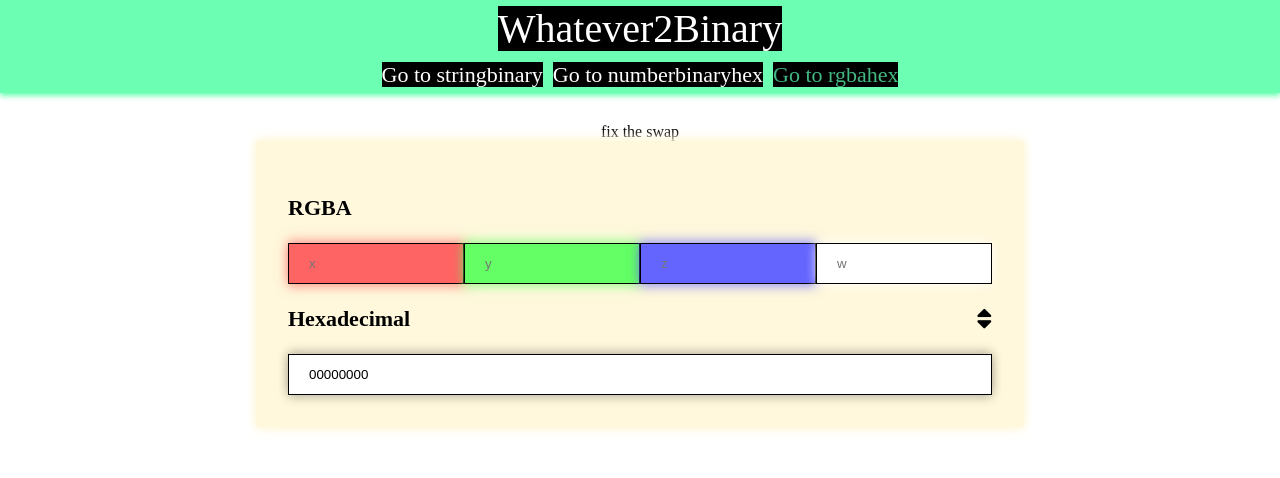
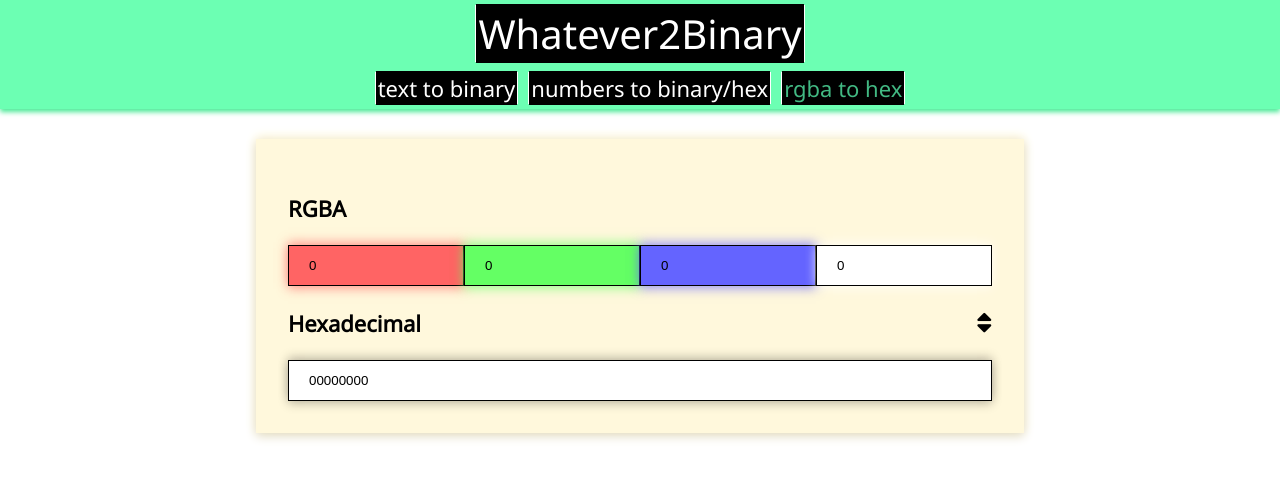
Before and after one commit to Stolkerve/Whatever2Binary, a Vue app: page /rgbahex in a window 1280 px wide. Shown: the top 478 px of the page. Built offline with nearby package versions, Linux system fonts and the light colour scheme.

Commit message:
Last commit. For now.

```diff
--- a/public/index.html
+++ b/public/index.html
@@ -6,6 +6,8 @@
     <meta name="viewport" content="width=device-width,initial-scale=1.0">
     <link rel="stylesheet" href="https://cdnjs.cloudflare.com/ajax/libs/font-awesome/5.15.3/css/all.min.css" integrity="sha512-iBBXm8fW90+nuLcSKlbmrPcLa0OT92xO1BIsZ+ywDWZCvqsWgccV3gFoRBv0z+8dLJgyAHIhR35VZc2oM/gI1w==" crossorigin="anonymous" referrerpolicy="no-referrer" />
     <title><%= htmlWebpackPlugin.options.title %></title>
+    <link rel="preconnect" href="https://fonts.gstatic.com">
+    <link href="https://fonts.googleapis.com/css2?family=Noto+Sans&display=swap" rel="stylesheet">
   </head>
   <body>
     <noscript>
--- a/src/App.vue
+++ b/src/App.vue
@@ -27,6 +27,7 @@ export default class App extends Vue{
 }
 body {
   margin: 0px;
+  font-family: 'Noto Sans', sans-serif;
 }
 
 
--- a/src/assets/css/global.css
+++ b/src/assets/css/global.css
@@ -11,7 +11,7 @@
   width: 55%;
   background-color: cornsilk;
   padding:2.5%;
-  box-shadow: 0 3px 10px 0 cornsilk, 0 -3px 10px 0 cornsilk
+  box-shadow: 0 3px 10px 0 rgb(225, 218, 193), 0 -3px 10px 0 cornsilk
 }
 
 .fa-sort{
--- a/src/components/ConvertFormComponent.vue
+++ b/src/components/ConvertFormComponent.vue
@@ -1,29 +1,30 @@
 <template>
 	<div class = "conteiner">
-		fix the swap
 		<template v-if="!swap">
 			<p>{{inputText}}</p>
 			<textarea
 				v-on:keyup="filter1"
+				v-model="input"
 				:placeholder="inputPlaceHolder"
 			/>
 			<div style="display: flex; align-items: center; justify-content: space-between;">
 				<p>{{outputText}}</p>
 				<span v-on:click.prevent="swapForm"><i class="fa fa-sort"></i></span>
 			</div>
-			<textarea class = "output" readonly :placeholder="outputPlaceHolder" :value="converterFunc1(this.input)"/>
+			<textarea class = "output" readonly :placeholder="outputPlaceHolder" :value="this.output = converterFunc1(this.input)"/>
 		</template>
 		<template v-else>
 			<p>{{outputText}}</p>
 			<textarea
 				v-on:keyup="filter2"
+				v-model="output"
 				autofocus
 				:placeholder="outputPlaceHolder"/>
 			<div style="display: flex; align-items: center; justify-content: space-between;">
 				<p>{{inputText}}</p>
 				<span v-on:click.prevent="swapForm"><i class="fa fa-sort"></i></span>
 			</div>
-			<textarea class = "output" readonly :placeholder="inputPlaceHolder" :value="converterFunc2(this.input)"/>
+			<textarea class = "output" readonly :placeholder="inputPlaceHolder" :value="this.input = converterFunc2(this.output)"/>
 		</template>
 	</div>
 </template>
@@ -57,7 +58,7 @@ export default class ConvertFormComponent extends Vue {
 		if(this.inputFilterRegex2 != undefined){
 			e.target.value = e.target.value.replace(this.inputFilterRegex2, "");
 		}
-		this.input = e.target.value
+		this.output = e.target.value
 	}
 
 	swapForm(){
--- a/src/components/HeaderComponent.vue
+++ b/src/components/HeaderComponent.vue
@@ -5,13 +5,13 @@
 			</div>
 			<div class="nav-bar">
 				<div>
-				<router-link to="/stringbinary">Go to stringbinary</router-link>
+				<router-link to="/stringbinary">text to binary</router-link>
 				</div>
 				<div>
-				<router-link to="/numberbinaryhex">Go to numberbinaryhex</router-link>
+				<router-link to="/numberbinaryhex">numbers to binary/hex</router-link>
 				</div>
 				<div>
-				<router-link to="/rgbahex">Go to rgbahex</router-link>
+				<router-link to="/rgbahex">rgba to hex</router-link>
 				</div>
 			</div>
   	</div>
@@ -26,15 +26,21 @@
 	background-color:rgb(108, 255, 179);
 	height: auto;
 	flex-direction: column;
-	box-shadow: 0 3px 5px 0 rgba(108, 255, 179, 1);
+	box-shadow: 0 3px 5px 0 rgb(73, 233, 150);
 	margin-bottom: 30px;
 }
 
 .header-title {
   /*background-color:rgb(108, 255, 179);*/
 	font-size: 40px;
-	padding-top: 5px;
-	padding-bottom: 5px;
+	margin-top: 5px;
+	margin-bottom: 5px;
+	border: solid 1px white;
+}
+
+.header-title a{
+	padding: 2px;
+	word-wrap: break-word;
 }
 /*background: linear-gradient(to bottom right,#024,#402);*/
 
@@ -47,10 +53,12 @@
 
 .nav-bar div{
 	margin: 5px;
+	border: solid 1px white;
 }
 
 .nav-bar a{
 	width: 100%;
+	padding: 2px;
 }
 
 a {
--- a/src/views/HomeView.vue
+++ b/src/views/HomeView.vue
@@ -1,6 +1,11 @@
 <template>
-  <div>
-    This page do stuff :D
+  <div class = "forms-conteiner">
+    <div class="forms-background-conteiner">
+      <p>
+      This page is intended to convert text to binary, numbers to binary and hex and rgba to hex and vice versa.
+      <br/>
+      </p>
+    </div>
   </div>
 </template>
 
--- a/src/views/NumberBinaryHexView.vue
+++ b/src/views/NumberBinaryHexView.vue
@@ -53,6 +53,7 @@ import ConvertFormComponent from "@/components/ConvertFormComponent.vue"
 export default class NumberBinaryHexView extends Vue {
 
 	binaryToNumber(src:string): string {
+		/*
 		var buffer = "";
 		var numOfChars = src.length / 8;
 		for(let i = numOfChars; i > 0; i--)
@@ -64,10 +65,12 @@ export default class NumberBinaryHexView extends Vue {
 	    }
 			buffer += String.fromCharCode(parseInt(char.split("").join(""), 2));
 		}
-		return buffer;
+		*/
+		return parseInt(src.split('').join(''), 2 ).toString();
 	}
 
 	stringToNumber(src:string): string {
+		/*
 		var buffer = "";
 	  for(let i = 0; i < src.length; i++)
 	  {
@@ -77,10 +80,13 @@ export default class NumberBinaryHexView extends Vue {
 	      }
 	  }
 	  return buffer.split("").reverse().join("");
+		*/
+		return Number(src).toString(2);
 	}
 
 	numberToHex(src:string): string {
-  	return src != "" ? Number(src).toString(16).toUpperCase() : "";
+		var hex = Number(src).toString(16).toUpperCase();
+  	return src == "" ? "" : hex == "NAN" ? "" : hex;
 	}
 
 	hexToNumber(src:string): string {
--- a/src/views/RGBAHexView.vue
+++ b/src/views/RGBAHexView.vue
@@ -1,61 +1,36 @@
 <template>
   <div class="forms-conteiner">
-    fix the swap
     <div class = "forms-background-conteiner">
     <template v-if="!swap">
       <div style = "width: 100%;">
         <p>RGBA</p>
       </div>
-      <!--
-      <RGBAComponent
-        :inputText="'RGBA'"
-        :outputText="'Hexadecimal'"
-        :placeHolderX="'R'"
-        :placeHolderY="'G'"
-        :placeHolderZ="'B'"
-        :placeHolderW="'A'"
-        :setVecParent="getVecToChild"
-        :setReadonly="false"
-      />
-      -->
       <div class = "rgba-conteiner">
-        <input class="x" name="x" type="text" v-on:keyup="filterInputVec" :placeholder="'x'" :maxlength="!isNormalize ? 3 : 10"/>
-        <input class="y" name="y" type="text" v-on:keyup="filterInputVec" :placeholder="'y'" :maxlength="!isNormalize ? 3 : 10"/>
-        <input class="z" name="z" type="text" v-on:keyup="filterInputVec" :placeholder="'z'" :maxlength="!isNormalize ? 3 : 10"/>
-        <input class="w" name="w" type="text" v-on:keyup="filterInputVec" :placeholder="'w'" :maxlength="!isNormalize ? 3 : 10"/>
+        <input class="x" name="x" :value="this.vector.x" type="text" v-on:keyup="filterInputVec" :placeholder="'x'" :maxlength="!isNormalize ? 3 : 10"/>
+        <input class="y" name="y" :value="this.vector.y" type="text" v-on:keyup="filterInputVec" :placeholder="'y'" :maxlength="!isNormalize ? 3 : 10"/>
+        <input class="z" name="z" :value="this.vector.z" type="text" v-on:keyup="filterInputVec" :placeholder="'z'" :maxlength="!isNormalize ? 3 : 10"/>
+        <input class="w" name="w" :value="this.vector.w" type="text" v-on:keyup="filterInputVec" :placeholder="'w'" :maxlength="!isNormalize ? 3 : 10"/>
       </div>
       <div style="display: flex; width: 100%; align-items: center; justify-content: space-between;">
         <p>Hexadecimal</p>
         <span v-on:click.prevent="swapForm"><i class="fa fa-sort"></i></span>
       </div>
-      <input class = "form-input-text" v-on:keyup="filterInput" readonly maxlength="8" type="text" placeholder="F237A" :value="vec4ToHex()"/>
+      <input class = "form-input-text" readonly maxlength="8" type="text" placeholder="F237A" :value="vec4ToHex()"/>
     </template>
     <template v-else>
       <div style = "width: 100%;">
         <p>Hexadecimal</p>
       </div>
-      <input class = "form-input-text" type="text" v-on:keyup="filterInput" maxlength="8" placeholder="F237A"/>
+      <input class = "form-input-text" type="text" :value="inputHex" :v-model="inputHex" v-on:keyup="filterInput" maxlength="8" placeholder="F237A"/>
       <div style="display: flex; width: 100%; align-items: center; justify-content: space-between;">
         <p>RGBA</p>
         <span v-on:click.prevent="swapForm"><i class="fa fa-sort"></i></span>
       </div>
-      <!--
-      <RGBAComponent
-        :inputText="'RGBA'"
-        :outputText="'Hexadecimal'"
-        :placeHolderX="'R'"
-        :placeHolderY="'G'"
-        :placeHolderZ="'B'"
-        :placeHolderW="'A'"
-        :getVecParent="setVecToChild"
-        :setReadonly="true"
-      />
-      -->
       <div class = "rgba-conteiner">
-        <input class="x" readonly :value="vector.x" type="text" :placeholder="'x'" :maxlength="!isNormalize ? 3 : 10"/>
-        <input class="y" readonly :value="vector.y" type="text" :placeholder="'y'" :maxlength="!isNormalize ? 3 : 10"/>
-        <input class="z" readonly :value="vector.z" type="text" :placeholder="'z'" :maxlength="!isNormalize ? 3 : 10"/>
-        <input class="w" readonly :value="vector.w" type="text" :placeholder="'w'" :maxlength="!isNormalize ? 3 : 10"/>
+        <input class="x" :value="this.vector.x" readonly type="text" :placeholder="'x'" :maxlength="!isNormalize ? 3 : 10"/>
+        <input class="y" :value="this.vector.y" readonly type="text" :placeholder="'y'" :maxlength="!isNormalize ? 3 : 10"/>
+        <input class="z" :value="this.vector.z" readonly type="text" :placeholder="'z'" :maxlength="!isNormalize ? 3 : 10"/>
+        <input class="w" :value="this.vector.w" readonly type="text" :placeholder="'w'" :maxlength="!isNormalize ? 3 : 10"/>
       </div>
     </template>
     </div>
@@ -70,9 +45,8 @@ import {Vec4} from "@/models/vectors"
 @Component
 export default class RGBAHexView extends Vue {
   private vector:Vec4 = {x:0, y:0, z:0, w:0};
+  private inputHex = "";
   private swap = false;
-  private inputHex!:string;
-  //private inputVec:Vec4 = {x:0, y:0, z:0, w:0};
   private isNormalize = false;
 
 
@@ -124,7 +98,9 @@ export default class RGBAHexView extends Vue {
       w === "0" ? "00" : w.length < 2 ? "0" + w : w,
     ]
 
-    return hex.join("");
+    this.inputHex = hex.join("");
+
+    return this.inputHex;
   }
 
   hexToVec4() {
@@ -133,6 +109,7 @@ export default class RGBAHexView extends Vue {
     this.vector.y = (hexInt >> 8) & 0xff;
     this.vector.z = (hexInt >> 16) & 0xff;
     this.vector.w = (hexInt >> 24) & 0xff;
+    //console.log(hexInt == 0 ? 'xd': '23')
   }
 
   swapForm(){
```
